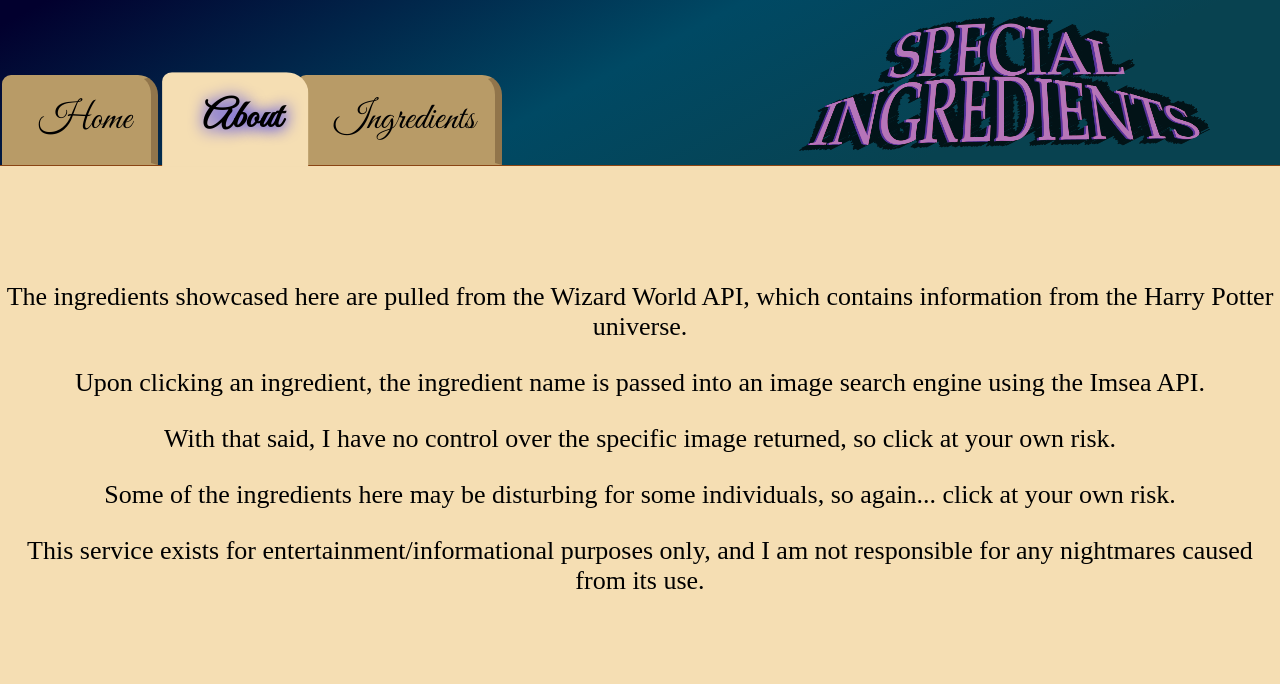
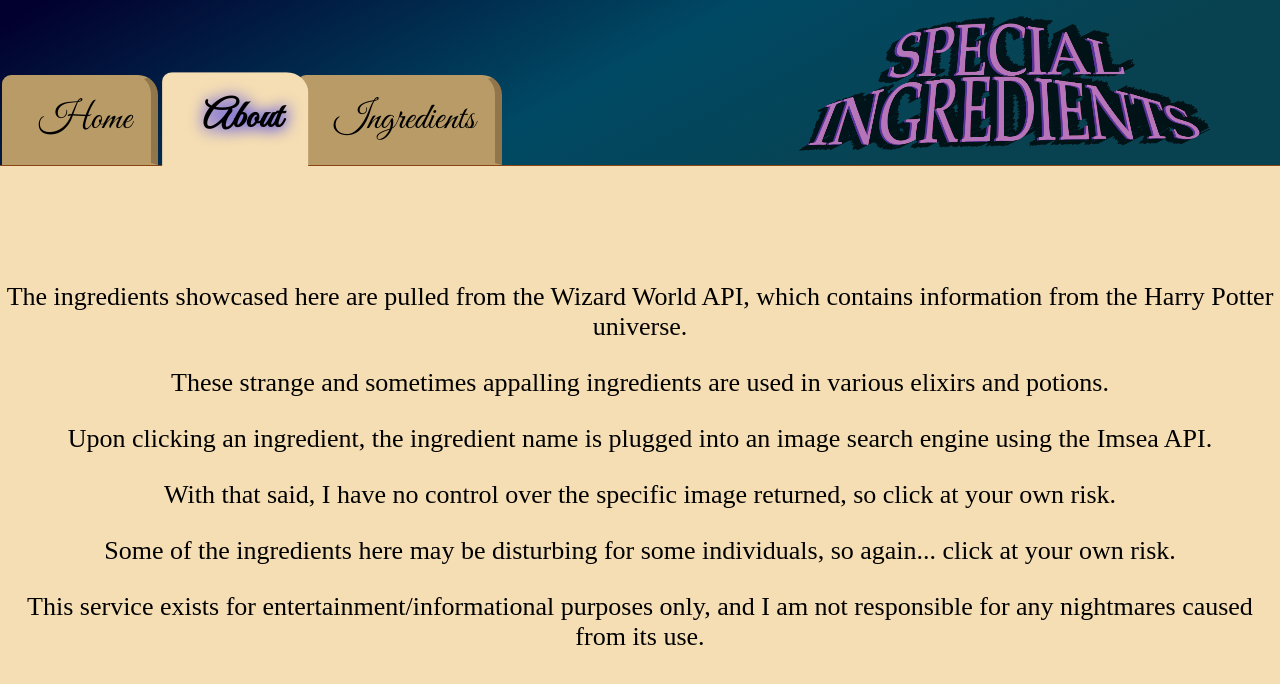
Before and after one commit to divinedouggy/Module-2-React-App, a React (Create React App) app: page /about in a window 1280 px wide. Shown: the top 684 px of the page. Built offline with nearby package versions, Linux system fonts and the light colour scheme; the HTML template or start-up script is replaced by a standard one; a web font is replaced by a local one.

Commit message:
more readme

```diff
--- a/src/screens/About.js
+++ b/src/screens/About.js
@@ -7,7 +7,8 @@ function About() {
             <br></br>
             <br></br>
             <p>The ingredients showcased here are pulled from the Wizard World API, which contains information from the Harry Potter universe. </p>
-            <p>Upon clicking an ingredient, the ingredient name is passed into an image search engine using the Imsea API.</p>
+            <p>These strange and sometimes appalling ingredients are used in various elixirs and potions.</p>
+            <p>Upon clicking an ingredient, the ingredient name is plugged into an image search engine using the Imsea API.</p>
             <p>With that said, I have no control over the specific image returned, so click at your own risk.</p>
             <p>Some of the ingredients here may be disturbing for some individuals, so again... click at your own risk.</p>
             <p>This service exists for entertainment/informational purposes only, and I am not responsible for any nightmares caused from its use. </p>
```
Also changed, not shown: 1 other file (tests, documents, lock files or other folders).
